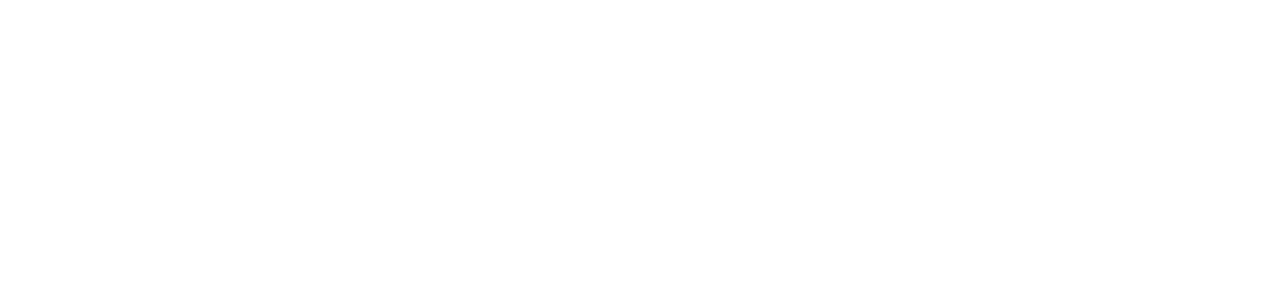
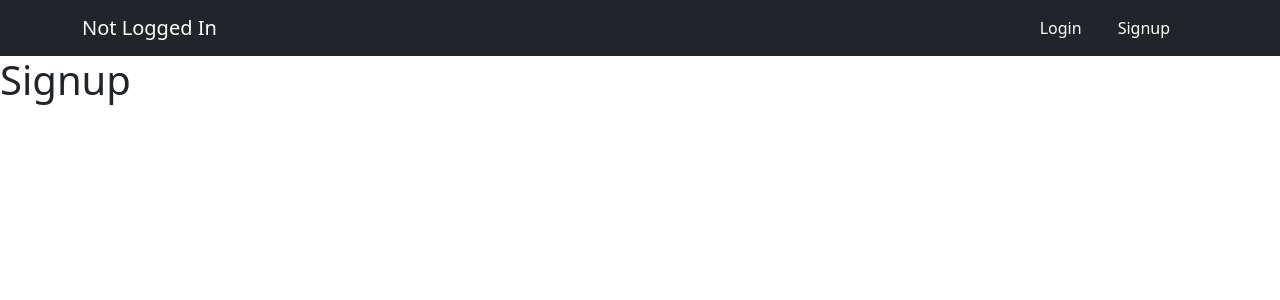
Before and after one commit to vishalPandatt/JWT, a React (Create React App) app in the folder jwt-react/: page /register in a window 1280 px wide. Shown: the top 300 px of the page. Built offline with nearby package versions, Linux system fonts and the light colour scheme.

Commit message:
creating navbar for not loggined user

```diff
--- a/jwt-react/src/App.js
+++ b/jwt-react/src/App.js
@@ -2,13 +2,14 @@
 import Login from "./pages/auth/login/Login";
 import Signup from "./pages/auth/signup/Signup";
 import Dashboard from "./pages/Dashboard/Dashboard";
+import Header from "./pages/header/header";
 
 function App() {
   return (
     <>
       <header>
+        <Header />
       </header>
-
       <Routes>
         <Route path="/login" element={<Login />} />
         <Route path="/register" element={<Signup />} />
--- a/jwt-react/src/pages/auth/signup/Signup.js
+++ b/jwt-react/src/pages/auth/signup/Signup.js
@@ -3,7 +3,7 @@
 const Signup = () => {
   return (
     <div>
-
+      <h1>Signup</h1>
     </div>
   )
 }
--- /dev/null
+++ b/jwt-react/src/pages/header/header.css
@@ -0,0 +1,18 @@
+.navbar{
+    background-color: #343a40;
+}
+.navbar .navbar-brand{
+    color: #fff;
+}
+.navbar .nav-link{
+    color: #fff;
+    text-decoration: none;
+    margin-right: 20px;
+}
+
+
+@media (max-width: 576px) {
+    .navbar .nav-link {
+        margin-right: 0px;
+    }
+}
--- a/jwt-react/src/pages/header/header.js
+++ b/jwt-react/src/pages/header/header.js
@@ -0,0 +1,28 @@
+import React from 'react'
+import { Link } from 'react-router-dom';
+import { Container, Nav, Navbar } from 'react-bootstrap';
+import "./header.css";
+
+const Header = () => {
+  return (
+    <div>
+      <>
+       <Navbar bg="dark" data-bs-theme="dark">
+        <Container>
+          <Navbar.Brand >Not Logged In</Navbar.Brand>
+          <Nav className="ml-auto">
+            <Nav.Link as={Link} to="/login" className="nav-link">
+              Login
+            </Nav.Link>
+            <Nav.Link as={Link} to="/register" className="nav-link">
+              Signup
+            </Nav.Link>
+          </Nav>
+        </Container>
+      </Navbar>
+      </>
+    </div>
+  )
+}
+
+export default Header
```
